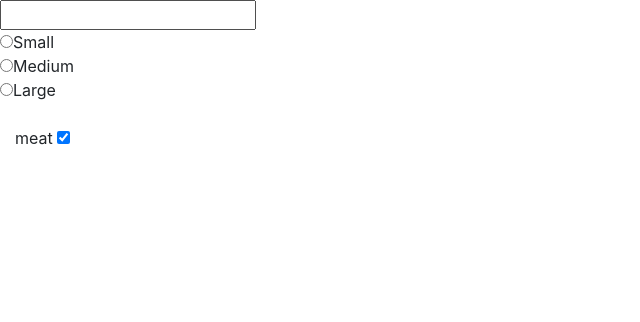
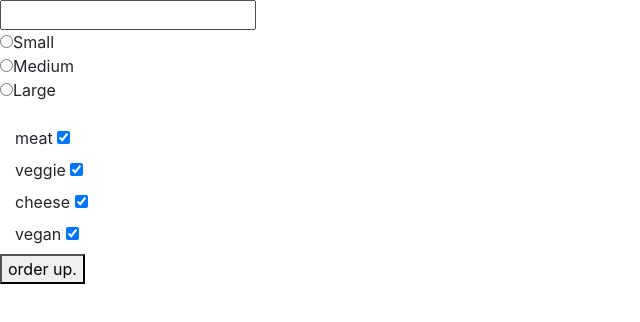
Before and after one commit to aliamirh/Friday-Project-4, a plain HTML site: page index.html in a window 1280 px wide. Shown: the whole page, without its empty margins (0-640 px from the left). Drawn offline with nearby package versions, Linux system fonts and the light colour scheme.

Commit message:
finish pizza options

```diff
--- a/index.html
+++ b/index.html
@@ -21,6 +21,20 @@
       <input type="checkbox" checked="checked">
       <span class="checkmark"></span>
       </label>
+      <label class="container">veggie
+      <input type="checkbox" checked="checked">
+      <span class="checkmark"></span>
+      </label>
+      <label class="container">cheese
+      <input type="checkbox" checked="checked">
+      <span class="checkmark"></span>
+      </label>
+      <label class="container">vegan
+      <input type="checkbox" checked="checked">
+      <span class="checkmark"></span>
+      </label>
+      <br>
+      <button type="submit" name="button">order up.</button>
     </form>
 
   </body>
```
